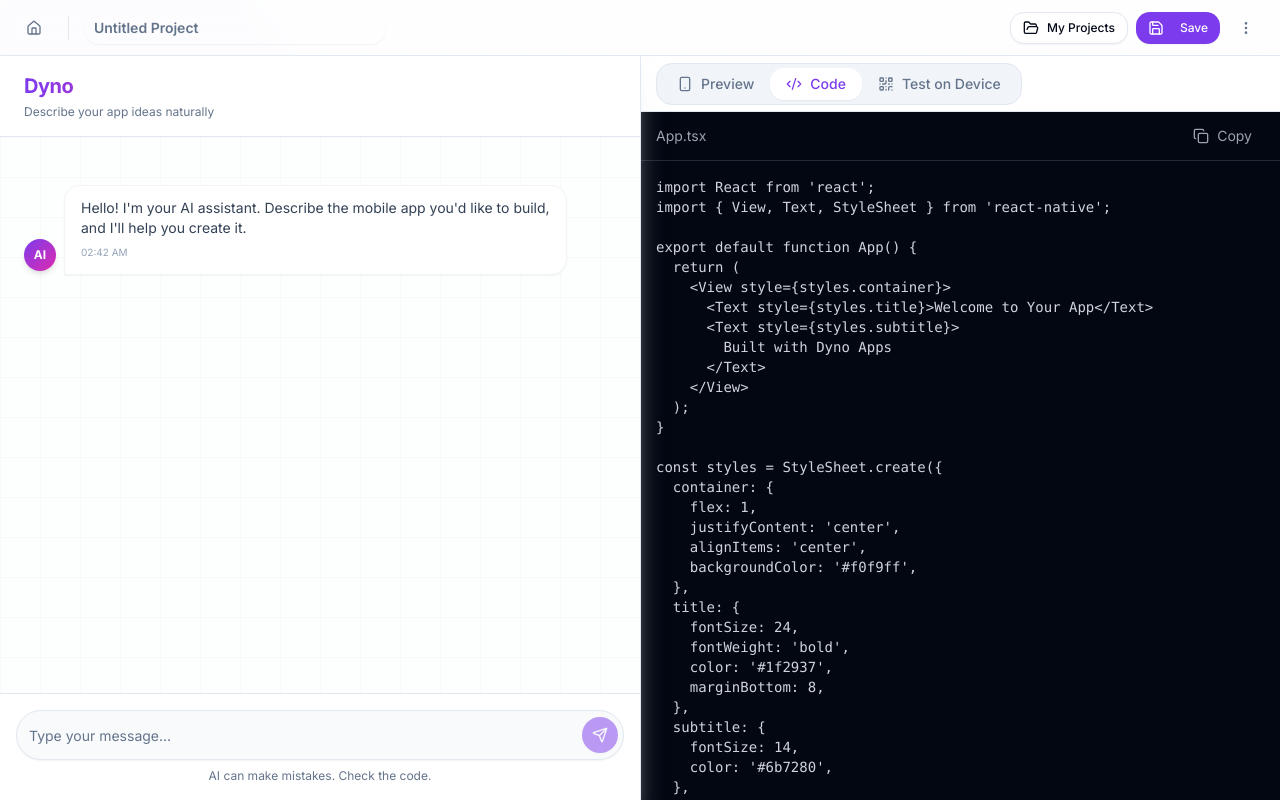
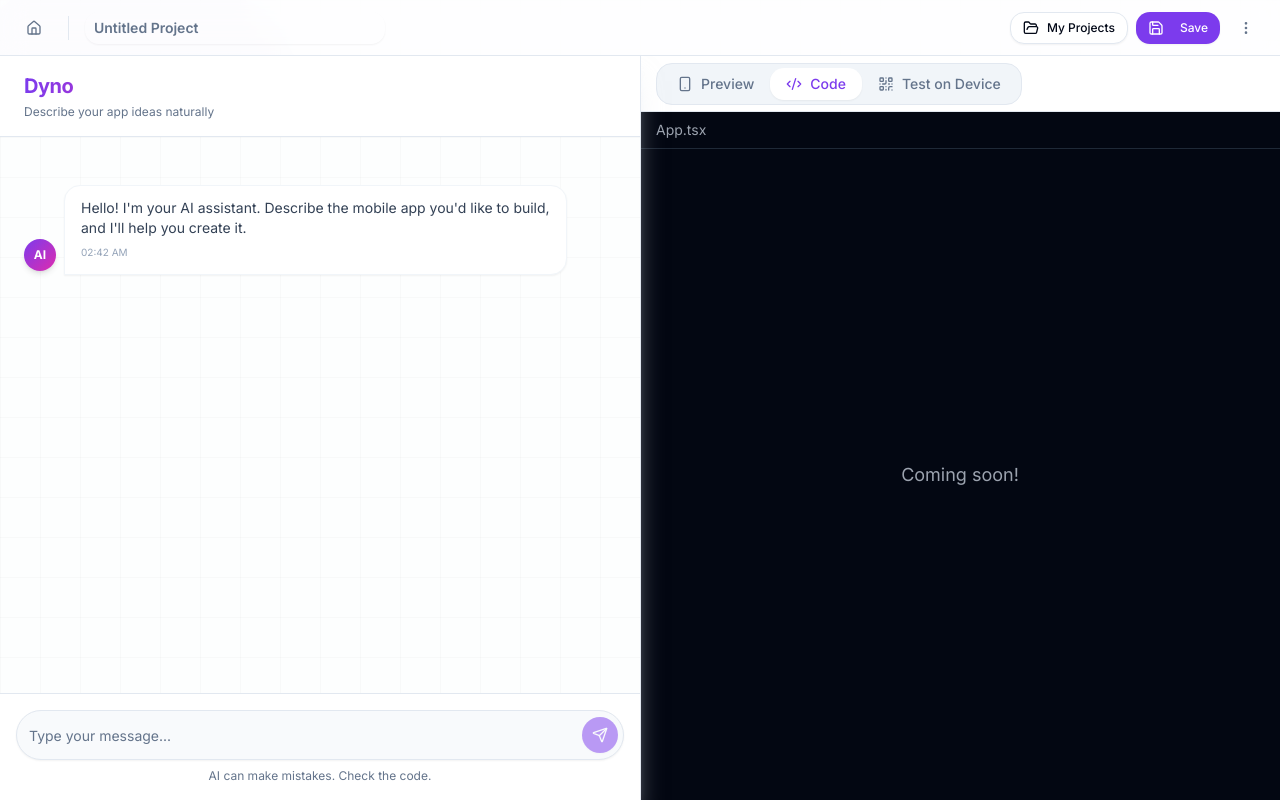
Before and after one commit to Sanjan611/dyno-apps, a Next.js app: page /builder in a window 1280 px wide. Both pictures are taken after a click on the button "Code". Built offline with nearby package versions, Linux system fonts and the light colour scheme.

Commit message:
refactor: simplify CodeViewer component to placeholder state
Remove sample code and copy functionality from CodeViewer. Replace with "Coming soon!" placeholder as the component awaits integration with actual project code display.

```diff
--- a/components/builder/CodeViewer.tsx
+++ b/components/builder/CodeViewer.tsx
@@ -1,45 +1,6 @@
 "use client";
 
-import { Copy } from "lucide-react";
-
 export default function CodeViewer() {
-  const sampleCode = `import React from 'react';
-import { View, Text, StyleSheet } from 'react-native';
-
-export default function App() {
-  return (
-    <View style={styles.container}>
-      <Text style={styles.title}>Welcome to Your App</Text>
-      <Text style={styles.subtitle}>
-        Built with Dyno Apps
-      </Text>
-    </View>
-  );
-}
-
-const styles = StyleSheet.create({
-  container: {
-    flex: 1,
-    justifyContent: 'center',
-    alignItems: 'center',
-    backgroundColor: '#f0f9ff',
-  },
-  title: {
-    fontSize: 24,
-    fontWeight: 'bold',
-    color: '#1f2937',
-    marginBottom: 8,
-  },
-  subtitle: {
-    fontSize: 14,
-    color: '#6b7280',
-  },
-});`;
-
-  const handleCopy = () => {
-    navigator.clipboard.writeText(sampleCode);
-  };
-
   return (
     <div className="h-full flex flex-col bg-gray-950">
       {/* Code Header */}
@@ -47,20 +8,11 @@ const styles = StyleSheet.create({
         <div className="flex items-center gap-2">
           <span className="text-sm text-gray-400">App.tsx</span>
         </div>
-        <button
-          onClick={handleCopy}
-          className="flex items-center gap-2 px-3 py-1.5 text-sm text-gray-400 hover:text-gray-200 hover:bg-gray-800 rounded transition-colors"
-        >
-          <Copy className="w-4 h-4" />
-          Copy
-        </button>
       </div>
 
       {/* Code Content */}
-      <div className="flex-1 overflow-auto p-4">
-        <pre className="text-sm font-mono">
-          <code className="text-gray-300">{sampleCode}</code>
-        </pre>
+      <div className="flex-1 flex items-center justify-center">
+        <p className="text-gray-400 text-lg">Coming soon!</p>
       </div>
     </div>
   );
```
